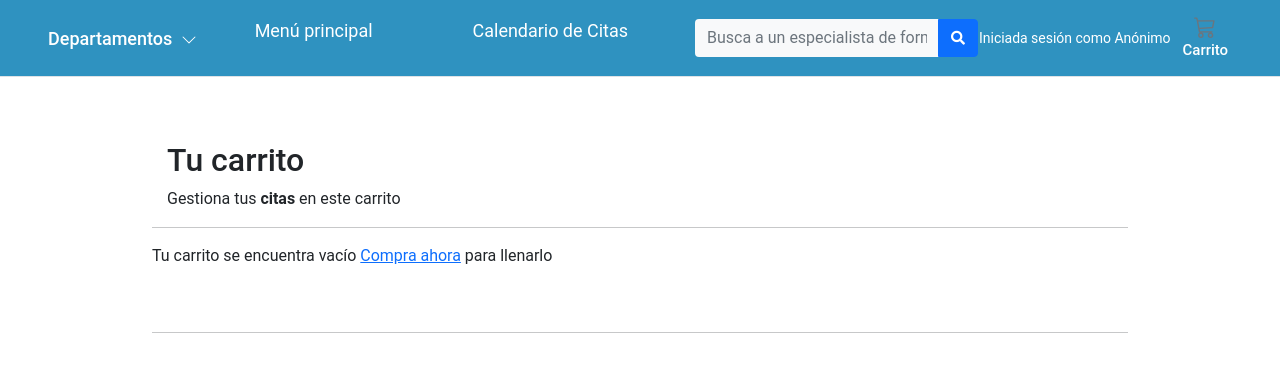
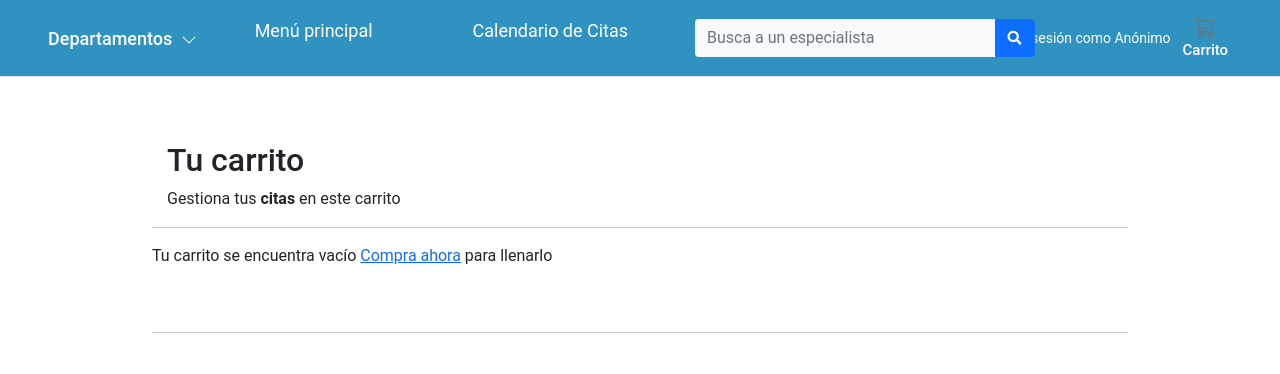
Before and after one commit to PGPI-G2-4/PGPI-G2.4, a Django app: page /basket/ in a window 1280 px wide. Shown: the top 374 px of the page. Run offline with Django 3.2, Linux system fonts and the light colour scheme; data comes from the database, SQL or seed files in the repository; some libraries are stand-ins or nearby versions.

Commit message:
#98 arreglos

```diff
--- a/Code/templates/base.html
+++ b/Code/templates/base.html
@@ -96,8 +96,8 @@
           <form id="formulario" class="d-none d-sm-inline-block form-inline mr-auto ml-md-3 my-2 my-md-0 mw-100 navbar-search"
           method="GET">
 
-            <div class="input-group">
-              <input type="text" class="form-control bg-light border-0 small" placeholder="Busca a un especialista de forma rápida" name="buscar" value="{{ request.GET.buscar }}">
+            <div class="input-group" id="buscar">
+              <input type="text"  class="form-control bg-light border-0 small" placeholder="Busca a un especialista" name="buscar" value="{{ request.GET.buscar }}">
               <div class="input-group-append">
                 <button class="btn btn-primary" type="submit">
                   <i class="fas fa-search fa-sm"></i>
@@ -165,6 +165,10 @@
   </header>
 
 <style>
+
+#buscar{
+  width: 120% !important;
+}
 #hola{
 
   width: 250px;
--- a/Code/templates/catalogue/calendar.html
+++ b/Code/templates/catalogue/calendar.html
@@ -3,8 +3,8 @@
 
 {% block content %}
 <div class="clearfix">
-	<a class="btn btn-info left" href="{'% url 'catalogue:calendar' %}?{'{ prev_month }}"> Previous Month </a>
-	<a class="btn btn-info right"  href="{'% url 'catalogue:calendar' %}?{'{ next_month }}"> Next Month </a>
+	<a class="btn btn-info left" href="{'% url 'catalogue:calendar' %}?{'{ prev_month }}"> Mes anterior </a>
+	<a class="btn btn-info right"  href="{'% url 'catalogue:calendar' %}?{'{ next_month }}"> Mes siguiente </a>
 </div>
 
 <h1 style="text-align: center;">Calendario de citas médicas</h1>
@@ -16,7 +16,7 @@
 	/* Common styles */
 
 .calendar {
-  width: 98%;
+  width: 70%;
 
   margin: auto;
   font-size: 20px;
--- a/Code/templates/catalogue/category.html
+++ b/Code/templates/catalogue/category.html
@@ -61,14 +61,15 @@ html {
 .card{
 padding: 2px;
 transition-duration: 550ms;
+background-color: rgb(47, 146, 192);
+
 }
 .card-body{
   transition-duration: 550ms;
-  opacity: 0;
 }
 
 .card:hover{
-background-color: rgb(47, 146, 192);
+background-color: rgb(37, 110, 145);
 padding: 2px;
 }
 .card:hover .card-body{
```
Also changed, not shown: Code/templates/catalogue/index.html (+5 -2 lines), Code/templates/catalogue/single.html (+9 -5 lines).
